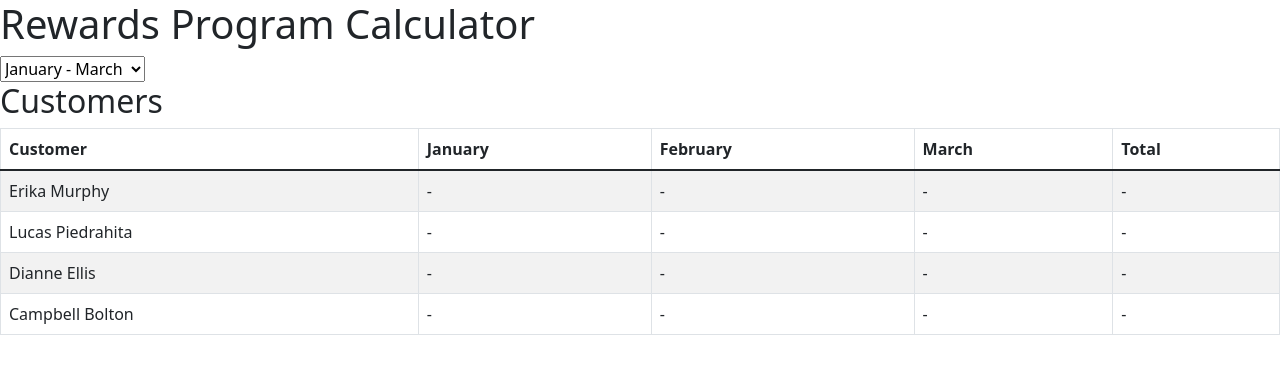
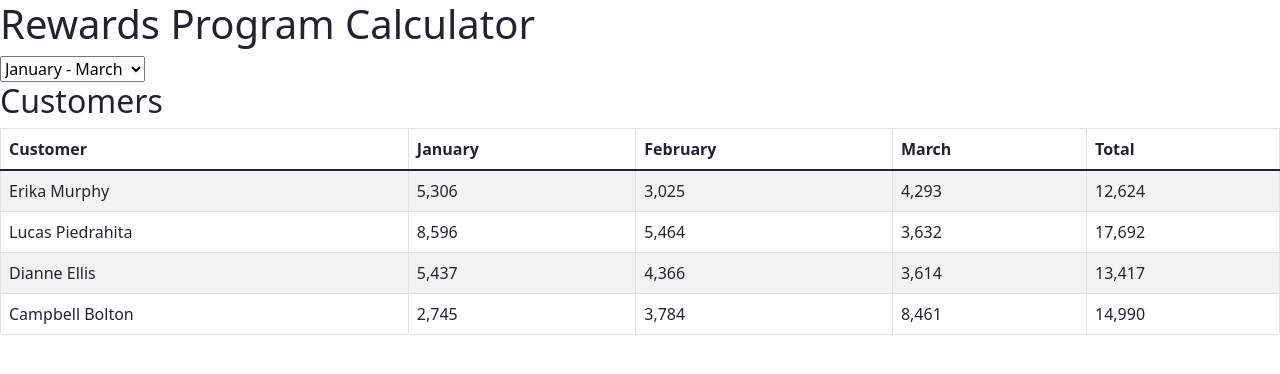
Before and after one commit to LucasPiedrahita/rewards-program, a React (Create React App) app: page / in a window 1280 px wide. Shown: the top 374 px of the page. Built offline with nearby package versions, Linux system fonts and the light colour scheme; data requests are answered from the project's data file.

Commit message:
add rewards calculations

```diff
--- a/src/App.js
+++ b/src/App.js
@@ -2,6 +2,48 @@ import React, { useState, useEffect } from 'react'
 import DisplayCustomers from './components/DisplayCustomers'
 import DateSelectionForm from './components/DateSelectionForm'
 import transactionService from './services/transactions'
+
+const calculateRewardsForOneAmount = (amount) => {
+  // A customer receives 2 points for every dollar spent over $100 in each transaction,
+  // plus 1 point for every dollar spent over $50 in each transaction
+  if (amount < 51) return 0
+  if (amount <= 100) return Math.floor(amount - 50)
+  if (amount > 100) return Math.floor(amount - 100) * 2 + 50
+}
+
+const calculateRewardsForOneMonth = (transactions, month) => {
+  return transactions
+    .filter((transaction) => new Date(transaction.date).getMonth() === month)
+    .reduce(
+      (totalRewards, transaction) =>
+        totalRewards + calculateRewardsForOneAmount(transaction.amount),
+      0
+    )
+}
+
+const calculateRewardsForOneCustomer = (transactions, customerId, firstMonth) => {
+  const customerTransactions = transactions.filter(
+    (transaction) => transaction.customerId === customerId
+  )
+  const firstMonthRewards = calculateRewardsForOneMonth(customerTransactions, firstMonth)
+  const secondMonthRewards = calculateRewardsForOneMonth(customerTransactions, firstMonth + 1)
+  const thirdMonthRewards = calculateRewardsForOneMonth(customerTransactions, firstMonth + 2)
+  const totalRewards = firstMonthRewards + secondMonthRewards + thirdMonthRewards
+  return {
+    customerId,
+    firstMonthRewards,
+    secondMonthRewards,
+    thirdMonthRewards,
+    totalRewards,
+  }
+}
+
+const calculateRewardsForAllCustomers = (transactions, customerIds, firstMonth) => {
+  const customers = customerIds.map((customerId) =>
+    calculateRewardsForOneCustomer(transactions, customerId, firstMonth)
+  )
+  return customers
+}
 
 const App = () => {
   const [transactions, setTransactions] = useState([])
@@ -19,17 +61,9 @@ const App = () => {
   // set customers on transaction state change
   useEffect(() => {
     const customerIds = [...new Set(transactions.map((transaction) => transaction.customerId))]
-    const customers = customerIds.map((customerId) => {
-      return {
-        customerId,
-        firstMonthRewards: '-',
-        secondMonthRewards: '-',
-        thirdMonthRewards: '-',
-        totalRewards: '-',
-      }
-    })
+    const customers = calculateRewardsForAllCustomers(transactions, customerIds, firstMonth)
     setCustomers(customers)
-  }, [transactions])
+  }, [transactions, firstMonth])
 
   // set filteredTransactions on firstMonth or transactions state change
   useEffect(() => {
--- a/src/components/DisplayCustomers.js
+++ b/src/components/DisplayCustomers.js
@@ -27,10 +27,10 @@ const DisplayCustomers = ({ customers, selectedMonths }) => {
             }) => (
               <tr key={customerId}>
                 <td className='customer'>{customerId.replace(/\./, ' ')}</td>
-                <td className='first-month'>{firstMonthRewards}</td>
-                <td className='second-month'>{secondMonthRewards}</td>
-                <td className='third-month'>{thirdMonthRewards}</td>
-                <td className='total'>{totalRewards}</td>
+                <td className='first-month'>{firstMonthRewards.toLocaleString()}</td>
+                <td className='second-month'>{secondMonthRewards.toLocaleString()}</td>
+                <td className='third-month'>{thirdMonthRewards.toLocaleString()}</td>
+                <td className='total'>{totalRewards.toLocaleString()}</td>
               </tr>
             )
           )}
```
